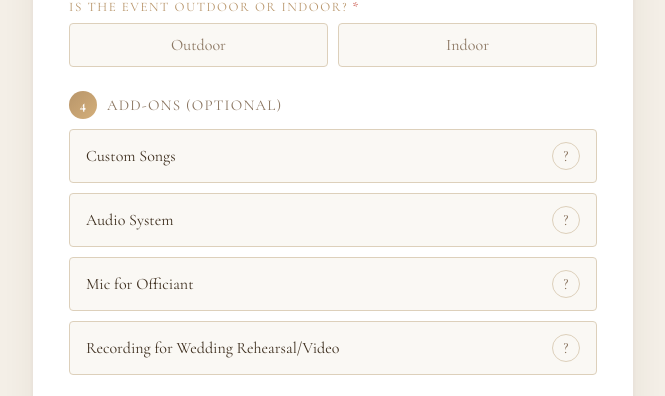
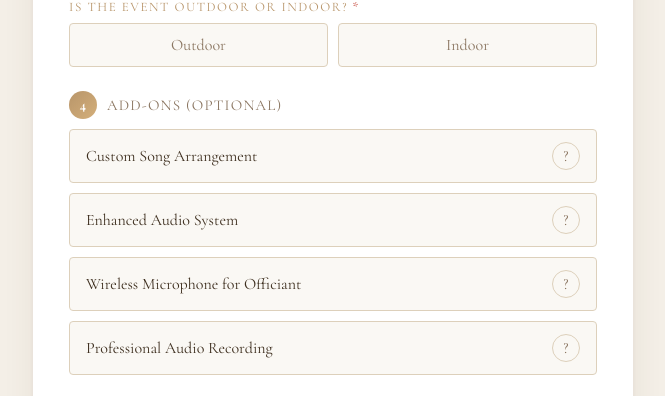
Before and after one commit to ghwang8/arietta-entertainment-next-js, a Next.js app: page /pricing in a window 1280 px wide. Shown: the part 1215-1611 px from the top of the page, without its empty margins (307-972 px from the left). Built offline with nearby package versions, Linux system fonts and the light colour scheme; no server answers.

Commit message:
bookmarking slight change to add-ons

```diff
--- a/components/PricingCalculator/index.js
+++ b/components/PricingCalculator/index.js
@@ -600,7 +600,7 @@ ${pricingSection}`;
                                             justifyContent: "space-between"
                                         }}
                                     >
-                                        <span>Custom Songs</span>
+                                        <span>Custom Song Arrangement</span>
                                         <div
                                             style={{
                                                 width: "28px",
@@ -634,9 +634,9 @@ ${pricingSection}`;
 
                             {/* Audio System, Mic for Officiant, Recording */}
                             {[
-                                { label: "Audio System", active: audioSystem, toggle: () => setAudioSystem(!audioSystem), description: "High-quality speaker system for clear sound throughout your venue." },
-                                { label: "Mic for Officiant", active: micOfficiant, toggle: () => setMicOfficiant(!micOfficiant), description: "Wireless microphone for the officiant to be heard clearly." },
-                                { label: "Recording for Wedding Rehearsal/Video", active: recording, toggle: () => setRecording(!recording), description: "Professional audio and video recording of your event." },
+                                { label: "Enhanced Audio System", active: audioSystem, toggle: () => setAudioSystem(!audioSystem), description: "All bookings include a complimentary audio system suitable for up to 80 guests. For events with more than 80 guests, we recommend selecting this add-on to ensure optimal sound coverage for up to 200 guests. Includes instrument microphones, speakers, speaker stands, mixer, and all necessary cables." },
+                                { label: "Wireless Microphone for Officiant", active: micOfficiant, toggle: () => setMicOfficiant(!micOfficiant), description: "Select this add-on if you would like a wireless microphone provided for your officiant during the ceremony." },
+                                { label: "Professional Audio Recording", active: recording, toggle: () => setRecording(!recording), description: "Select this option if you would like a professionally recorded version of your wedding song. Perfect for wedding rehearsals, wedding videos, and sharing on social media." },
                             ].map(({ label, active, toggle, description }) => (
                                 <div key={label} style={{ marginBottom: "0" }}>
                                     <div style={{ display: "flex", alignItems: "center", gap: "8px", marginBottom: expandedAddOn.includes(label) ? "0" : "0" }}>
```
